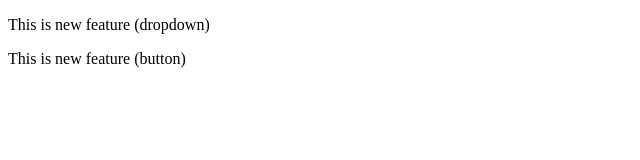
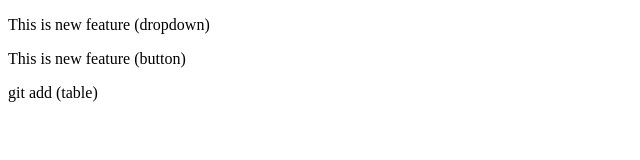
Before and after one commit to aditya8161/localrepo, a plain HTML site: page home.html in a window 1280 px wide. Shown: the whole page, without its empty margins (0-640 px from the left). Drawn offline with Linux system fonts and the light colour scheme.

```diff
--- a/home.html
+++ b/home.html
@@ -8,5 +8,7 @@
 <body>
     <p>This is new feature (dropdown)</p>
     <p>This is new feature (button)</p>
+
+    <p>git add (table)</p>
 </body>
 </html>
```
